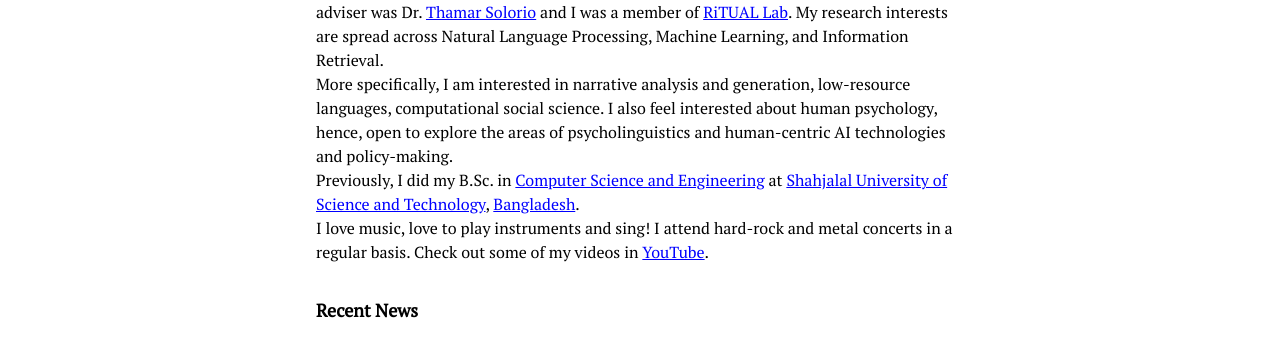
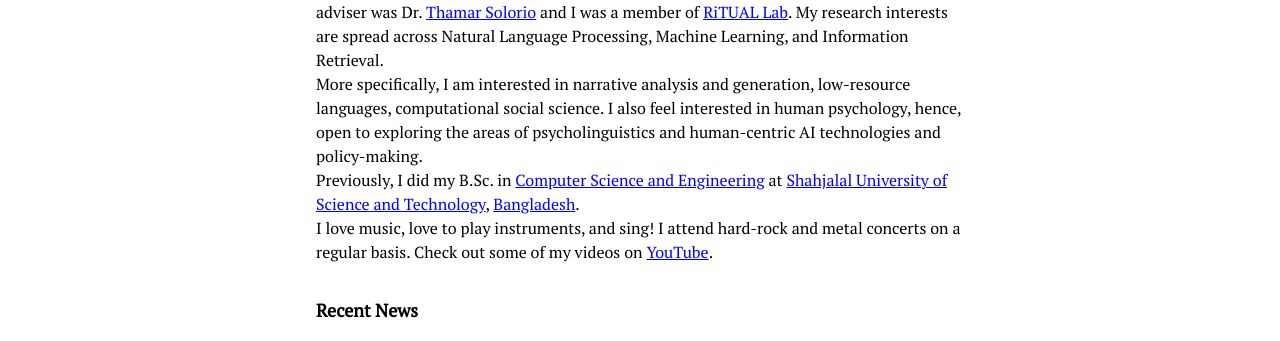
Before and after one commit to cryptexcode/cryptexcode.github.io, a Jekyll site: the page built from index.html, in a window 1280 px wide. Shown: the part 350-691 px from the top of the page. Built offline with Jekyll 4.4.1, drawn with Linux system fonts in a browser that asks for light colours; cached includes are drawn as plain includes; nearby versions of some CDN libraries; some web fonts are replaced; the list of posts is cut into pages by our own code.

```diff
--- a/index.html
+++ b/index.html
@@ -19,11 +19,11 @@
 I have recently obtained my Ph.D. in <a href="http://cs.uh.edu" target="_blank">Computer Science</a> at the <a href="http://uh.edu" target="_blank">University of Houston</a>. My adviser was Dr. <a href="http://solorio.uh.edu" target="_blank">Thamar Solorio</a> and I was a member of <a href="http://ritual.uh.edu" target="_blank">RiTUAL Lab</a>.
 My research interests are spread across Natural Language Processing, Machine Learning, and Information Retrieval.<br>
 More specifically, I am interested in narrative analysis and generation, low-resource languages, computational social science.
-I also feel interested about human psychology, hence, open to explore the areas of psycholinguistics and human-centric AI technologies and policy-making.<br>
+I also feel interested in human psychology, hence, open to exploring the areas of psycholinguistics and human-centric AI technologies and policy-making.<br>
 
 Previously, I did my B.Sc. in <a href="https://www.sust.edu/d/cse" target="_blank">Computer Science and Engineering</a> at <a href="http://www.sust.edu" target="_blank">Shahjalal University of Science and Technology</a>, <a href="https://en.wikipedia.org/wiki/Bangladesh" target="_blank">Bangladesh</a>.<br>
 
-I love music, love to play instruments and sing! I attend hard-rock and metal concerts in a regular basis. Check out some of my videos in <a href="https://www.youtube.com/channel/UC40mkFogNXtj50a6GmJNLhQ" target="_blank">YouTube</a>.
+I love music, love to play instruments, and sing! I attend hard-rock and metal concerts on a regular basis. Check out some of my videos on <a href="https://www.youtube.com/channel/UC40mkFogNXtj50a6GmJNLhQ" target="_blank">YouTube</a>.
 </div>
 
 <h3>Recent News</h3>
```
